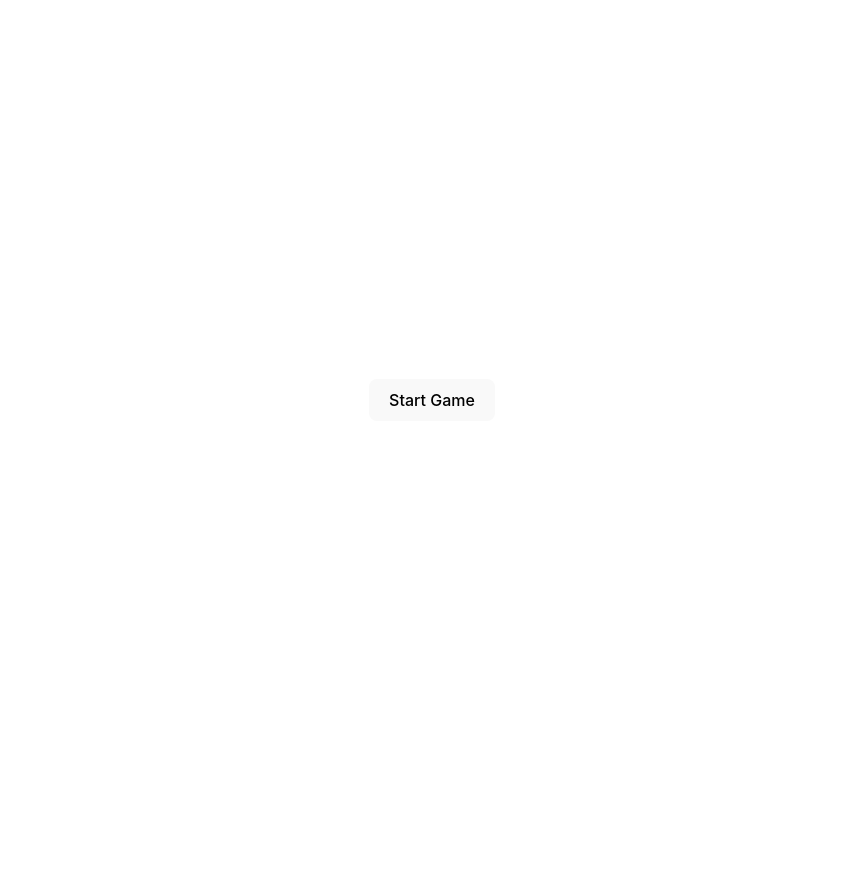
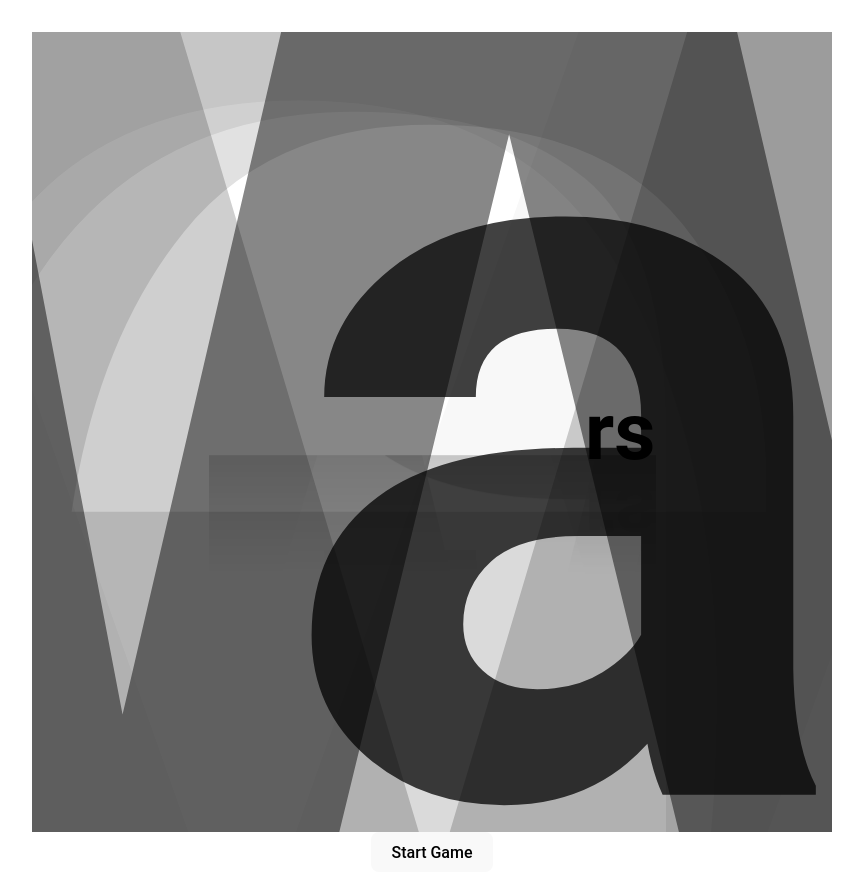
Before and after one commit to Walpurga03/vite-deploy, a React (Vite) app: page / in a window 1280 px wide. Shown: the top 896 px of the page, without its empty margins (208-1071 px from the left). Before the commit the page ends 800 px from the top, so only its background shows below. Built offline with nearby package versions, Linux system fonts and the light colour scheme.

Commit message:
Begrüßungsanimation angepasst und Leerzeichen zwischen Wörtern hinzugefügt

```diff
--- a/package.json
+++ b/package.json
@@ -11,6 +11,7 @@
   },
   "dependencies": {
     "@reduxjs/toolkit": "^2.1.0",
+    "animejs": "^3.2.2",
     "react": "^18.2.0",
     "react-dom": "^18.2.0",
     "react-redux": "^9.1.0",
--- a/src/components/GameBoard.jsx
+++ b/src/components/GameBoard.jsx
@@ -5,8 +5,10 @@ import { startGame, compareCardProperties } from '../redux/actions';
 import { selectHighestPropertyForComputer } from '../logic/gameLogic';
 import { toggleLanguage } from '../redux/actions';
 
+
 import Card from './Card';
 import '../styles/GameBoard.css';
+import StartAnimation from './StartAnimation';
 
 const GameBoard = () => {
     // Zustände und Daten aus dem Redux-Store holen
@@ -22,6 +24,9 @@ const GameBoard = () => {
     const [computerResult, setComputerResult] = useState('');
     const [computerSelectedProperty, setComputerSelectedProperty] = useState('');
     const [moveCounter, setMoveCounter] = useState(0);
+    const [animationPlayed, setAnimationPlayed] = useState(false);
+
+
 
 
     const propertyLabels = {
@@ -182,9 +187,7 @@ const GameBoard = () => {
                                 {selectedProperty && resultMessage && (
                                 <div className={`selected-property ${resultMessage.playerValue > resultMessage.computerValue ? 'result-win' : resultMessage.playerValue < resultMessage.computerValue ? 'result-lose' : 'result-draw'}`}>
                                     <p>{propertyLabels[selectedProperty] || "Keine Eigenschaft ausgewählt"}</p>
-                                    {/* Zeige den direkten Vergleich nicht an, wenn die ausgewählte Eigenschaft "Seit" ist */}
                                     {selectedProperty !== 'property0' && selectedProperty !== 'property1' && (
-
                                         <p>{resultMessage.playerValue} vs. {resultMessage.computerValue}</p>
                                     )}
                                     {resultMessage.playerValue > resultMessage.computerValue ? (
@@ -196,7 +199,6 @@ const GameBoard = () => {
                                     )}
                                 </div>
                                 )}
-
                             </div>
                             <div className="computer-cards">
                                 <div className="card-count">Sathoshi: {computerCards.length}</div>
@@ -209,11 +211,13 @@ const GameBoard = () => {
                                     isPlayerCard={false}
                                 />
                                 }
-
                             </div>
                         </div>
                     ) : (
+                        <>
+                            <StartAnimation/>
                             <button onClick={handleStartGame}>Start Game</button>
+                        </>
                     )}
                 </>
             )}
--- /dev/null
+++ b/src/components/StartAnimation.jsx
@@ -0,0 +1,69 @@
+import React, { useEffect, useState } from 'react';
+import anime from 'animejs/lib/anime.es.js';
+import '../styles/StartAnimation.css';
+
+const StartAnimation = ({ onAnimationEnd }) => {
+    const [isAnimationComplete, setIsAnimationComplete] = useState(false);
+
+    useEffect(() => {
+        anime.timeline({
+            complete: () => {
+                setIsAnimationComplete(true); // Setzen Sie den Zustand auf true, wenn die Animation abgeschlossen ist
+                if(onAnimationEnd) onAnimationEnd(); // Optional: Aufrufen eines Callbacks, falls bereitgestellt
+            }
+        })
+        .add({
+            targets: '.text span',
+            translateY: [-600, 0],
+            scale: [10, 1],
+            opacity: [0, 1],
+            easing: "easeOutExpo",
+            duration: 1500,
+            delay: anime.stagger(100),
+        })
+        .add({
+            targets: '.text span',
+            translateX: [0, -1000],
+            scale: [1, 1],
+            opacity: [1, 0],
+            easing: "easeOutExpo",
+            duration: 1500,
+            delay: anime.stagger(100),
+        })
+        .add({
+            targets: '.text span',
+            translateX: [1000, 0],
+            scale: [1, 1],
+            opacity: [0, 1],
+            easing: "easeOutExpo",
+            duration: 1500,
+            delay: anime.stagger(100),
+        })
+        .add({
+            targets: '.text span',
+            translateX: [0, 0],
+            scale: [1, 50],
+            opacity: [1, 0],
+            easing: "easeOutExpo",
+            duration: 1500,
+            delay: anime.stagger(100),
+        });
+    }, [onAnimationEnd]); // Abhängigkeit hinzufügen, falls onAnimationEnd sich ändert
+
+    // Vorbereitung des Texts für die Animation
+    const characters = "Money Wars".split("").map((char, index) => (
+        <span key={index} style={{display: 'inline-block'}}>
+            {char === ' ' ? '\u00A0' : char} {/* Ersetzt Leerzeichen durch ein geschütztes Leerzeichen */}
+        </span>
+    ));
+
+    return (
+        <div className="welcome-animation" style={{display: isAnimationComplete ? 'none' : 'block'}}>
+            <section>
+                <h2 className='text'>{characters}</h2>
+            </section>
+        </div>
+    );
+};
+
+export default StartAnimation;
--- /dev/null
+++ b/src/styles/StartAnimation.css
@@ -0,0 +1,32 @@
+*{
+    margin: 0;
+    padding: 0;
+    box-sizing: border-box;
+    font-family: 'Roboto', sans-serif;
+}
+
+section{
+    position: relative;
+    display: flex;
+    justify-content: center;
+    align-items: center;
+    width: 100vh;
+    min-height: 100vh;
+    background: #fff;
+    overflow: hidden;
+}
+section .text{
+    position: relative;
+    font-size: 5em;
+    text-align: center;
+    color: #000;
+    -webkit-box-reflect: below -0.46em linear-gradient(transparent, #0004);
+}
+section .text span{
+    position:relative;
+    display: inline-block;
+}
+
+.hide {
+    display: none;
+}
```
Also changed, not shown: 1 other file (tests, documents, lock files or other folders). Lines whose indentation alone changed are shown as unchanged.
